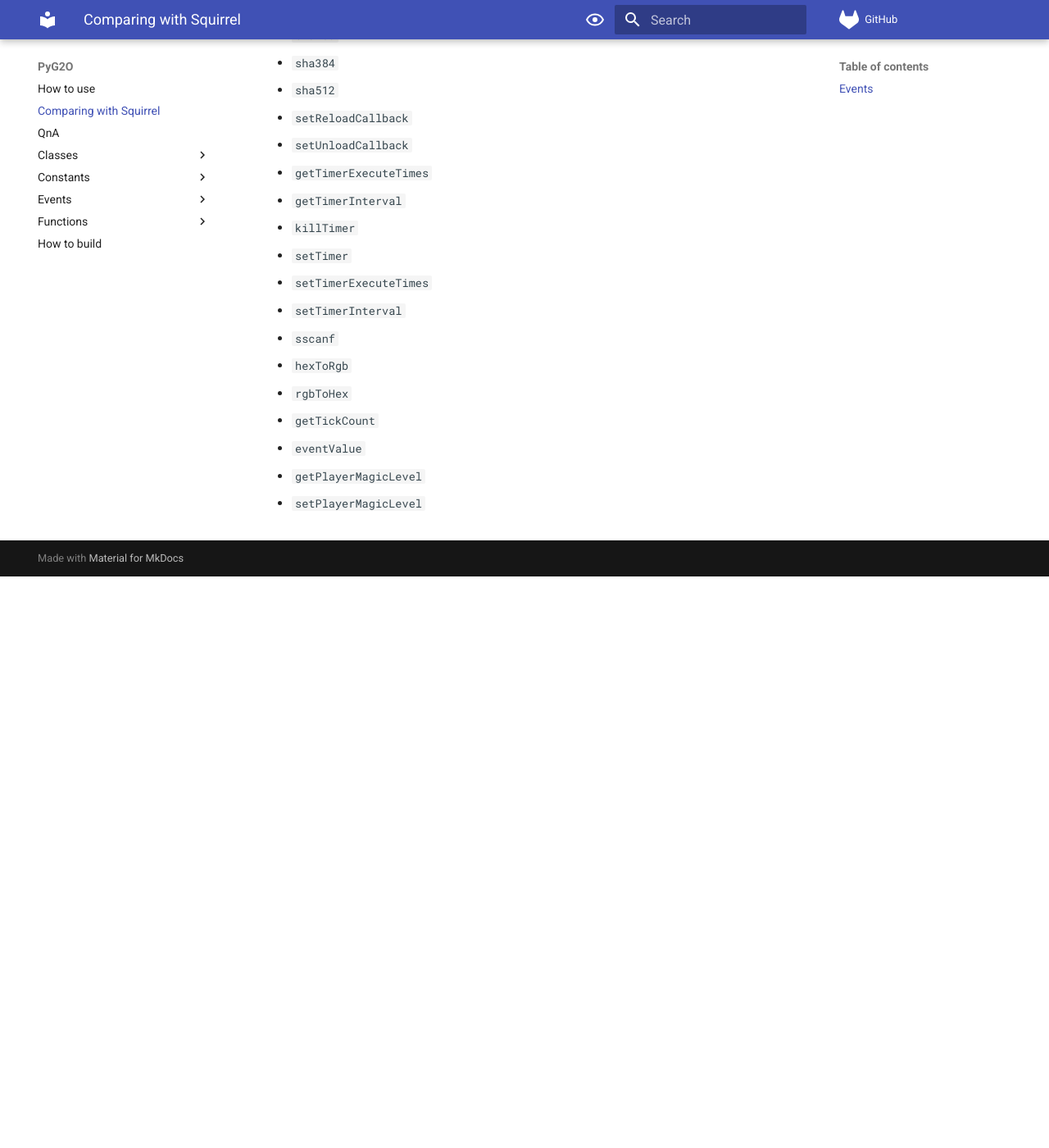
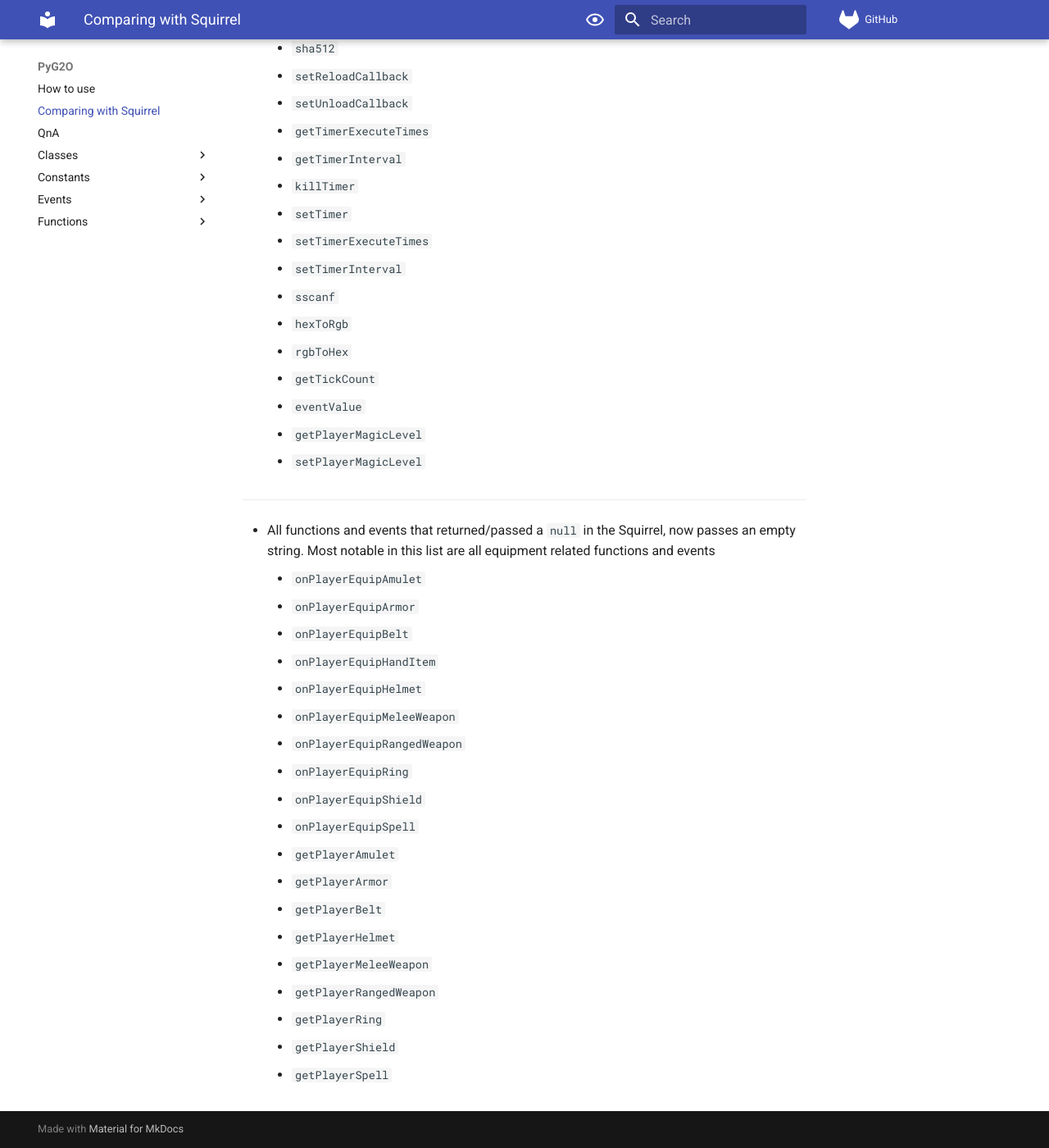
Before and after one commit to AURUMVORXX/PyG2O, an MkDocs documentation site: the page built from docs/comparing.md, in a window 1280 px wide and 1400 px high, scrolled down 1581 px. Shown: the whole window at 82% size. Built offline with MkDocs 1.6.1 and Material for MkDocs 9.7.7, drawn with Linux system fonts in a browser that asks for light colours; comment, search, counter and statistics services are not loaded; before the commit the page ends 2284 px from its top, so only the background shows below that.

```diff
--- a/docs/comparing.md
+++ b/docs/comparing.md
@@ -72,3 +71,25 @@
     * `eventValue`
     * `getPlayerMagicLevel`
     * `setPlayerMagicLevel`
+
+---
+* All functions and events that returned/passed a `null` in the Squirrel, now passes an empty string. Most notable in this list are all equipment related functions and events
+    * `onPlayerEquipAmulet`
+    * `onPlayerEquipArmor`
+    * `onPlayerEquipBelt`
+    * `onPlayerEquipHandItem`
+    * `onPlayerEquipHelmet`
+    * `onPlayerEquipMeleeWeapon`
+    * `onPlayerEquipRangedWeapon`
+    * `onPlayerEquipRing`
+    * `onPlayerEquipShield`
+    * `onPlayerEquipSpell`
+    * `getPlayerAmulet`
+    * `getPlayerArmor`
+    * `getPlayerBelt`
+    * `getPlayerHelmet`
+    * `getPlayerMeleeWeapon`
+    * `getPlayerRangedWeapon`
+    * `getPlayerRing`
+    * `getPlayerShield`
+    * `getPlayerSpell`
--- a/g2o/__init__.py
+++ b/g2o/__init__.py
@@ -12,5 +12,6 @@
 from g2o.classes.items      import ItemsGround
 from g2o.classes.daedalus   import Daedalus
 from g2o.classes.sky        import Sky
+from g2o.classes.mds        import Mds
 
-from sqg2oconst     import *
+from sqg2oconst              import *
--- a/mkdocs.yml
+++ b/mkdocs.yml
@@ -102,7 +102,6 @@
       - removeEvent: events/removeEvent.md
       - removeEventHandler: events/removeEventHandler.md
       - toggleEvent: events/toggleEvent.md
-  - How to build: howtobuild.md
 
 theme:
   name: material
```
Also changed, not shown: other parts of docs/comparing.md (+0 -1 lines), docs/howtobuild.md (deleted, +0 -11 lines), 5 other files.
